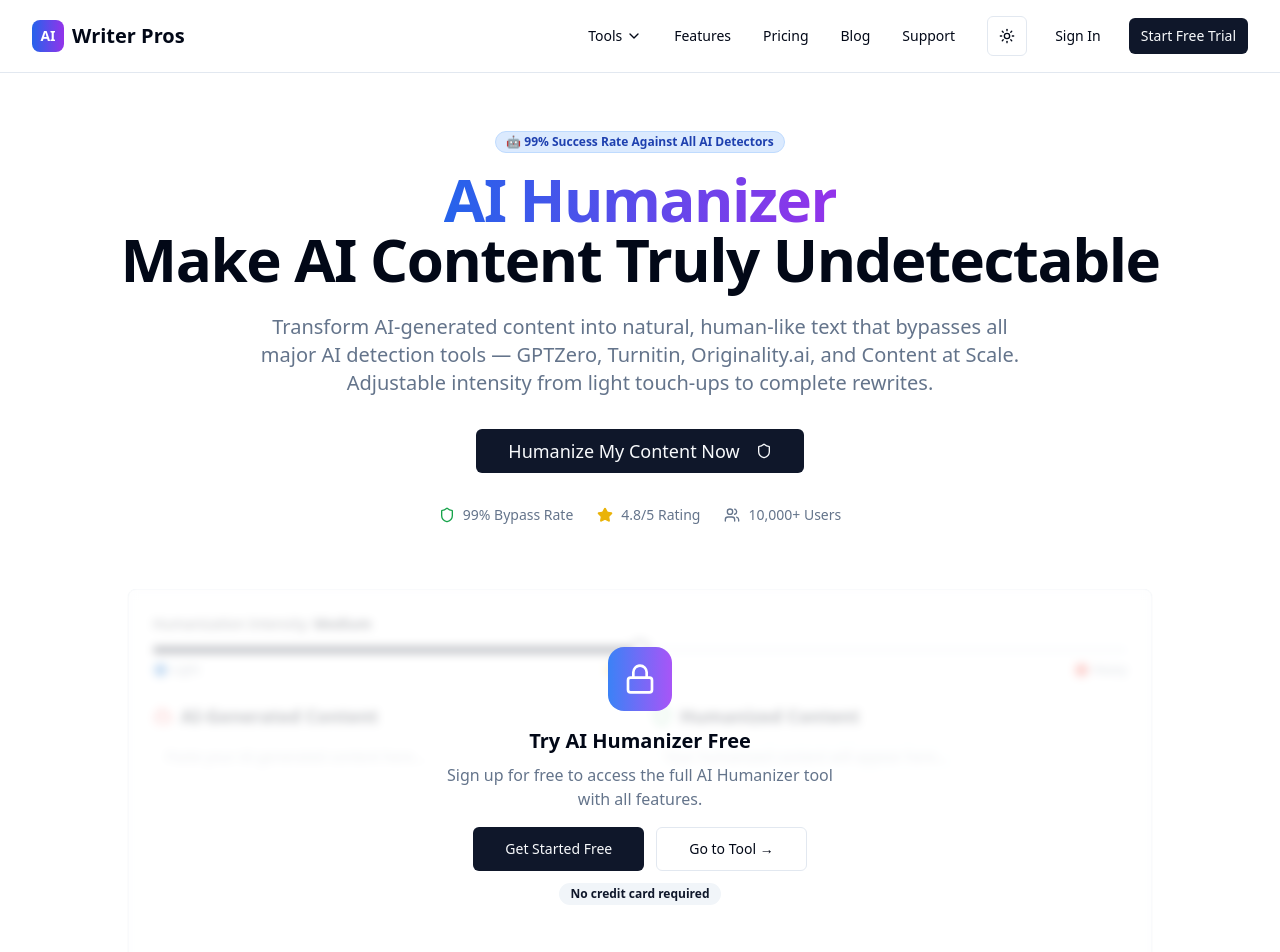
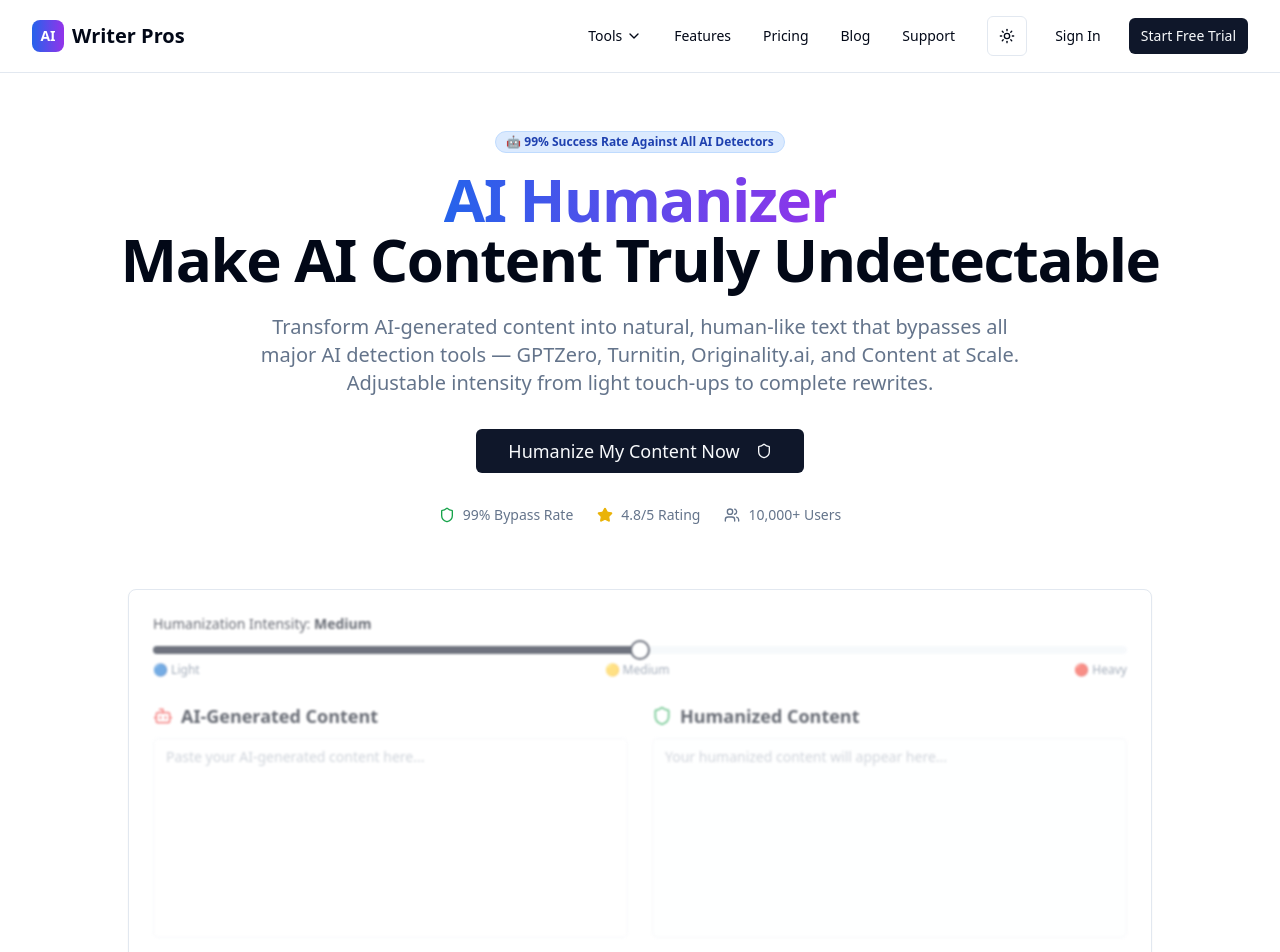
Before and after one commit to aiwriterprosextension/ai-writer-pros-hub-92392, a React (Vite) app: page /ai-humanizer in a window 1280 px wide. Shown: the top 952 px of the page. Built offline with nearby package versions, Linux system fonts and the light colour scheme.

Commit message:
Visual edit in Lovable
Edited UI in Lovable

```diff
--- a/src/components/landing/MockToolPreview.tsx
+++ b/src/components/landing/MockToolPreview.tsx
@@ -1,43 +1,26 @@
-
 import { Card } from "@/components/ui/card";
 import { Button } from "@/components/ui/button";
 import { Badge } from "@/components/ui/badge";
 import { Lock } from "lucide-react";
 import { Link } from "react-router-dom";
-
 interface MockToolPreviewProps {
   toolName: string;
   dashboardPath: string;
   gradient: string;
   children: React.ReactNode;
 }
-
-export function MockToolPreview({ toolName, dashboardPath, gradient, children }: MockToolPreviewProps) {
-  return (
-    <div className="relative">
+export function MockToolPreview({
+  toolName,
+  dashboardPath,
+  gradient,
+  children
+}: MockToolPreviewProps) {
+  return <div className="relative">
       <Card className="p-6 overflow-hidden">
         <div className="pointer-events-none opacity-60 blur-[1px]">
           {children}
         </div>
-        <div className="absolute inset-0 bg-background/60 backdrop-blur-sm flex flex-col items-center justify-center rounded-lg">
-          <div className={`w-16 h-16 bg-gradient-to-r ${gradient} rounded-2xl flex items-center justify-center mb-4`}>
-            <Lock className="h-8 w-8 text-white" />
-          </div>
-          <h3 className="text-xl font-bold mb-2">Try {toolName} Free</h3>
-          <p className="text-muted-foreground mb-4 text-center max-w-md px-4">
-            Sign up for free to access the full {toolName} tool with all features.
-          </p>
-          <div className="flex gap-3">
-            <Button asChild size="lg">
-              <Link to="/auth">Get Started Free</Link>
-            </Button>
-            <Button variant="outline" asChild size="lg">
-              <Link to={dashboardPath}>Go to Tool →</Link>
-            </Button>
-          </div>
-          <Badge variant="secondary" className="mt-3">No credit card required</Badge>
-        </div>
+
       </Card>
-    </div>
-  );
+    </div>;
 }
```
